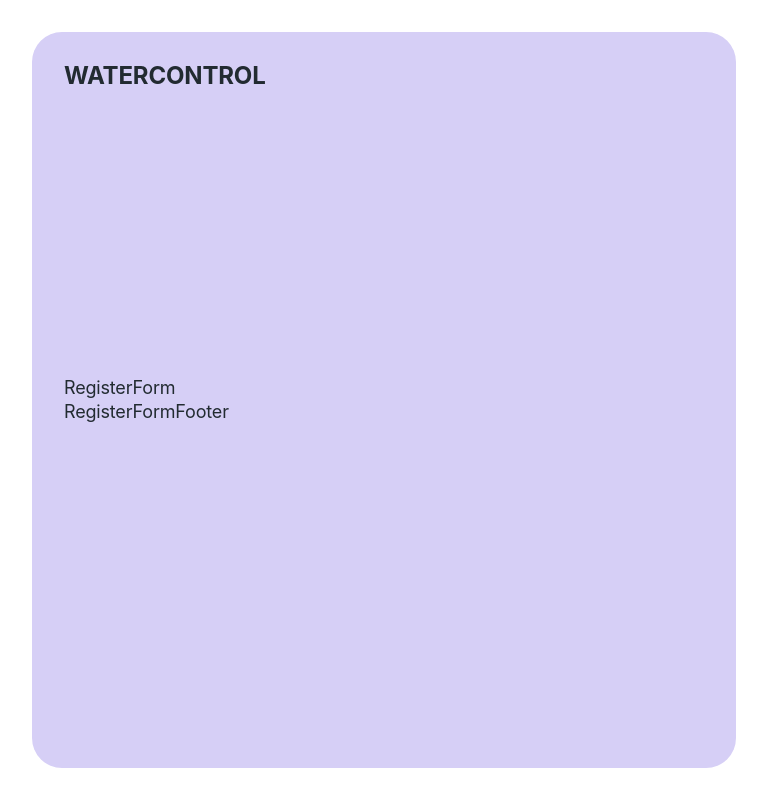
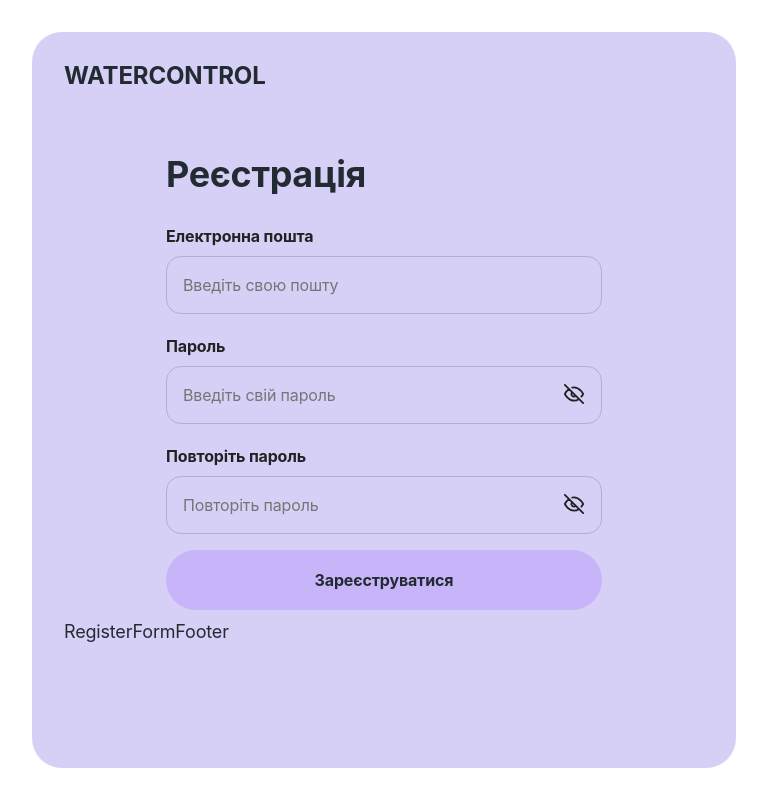
Before and after one commit to PetroMazuryk/water-control-frontend, a React (Vite) app: page /water-control-frontend/register in a window 1280 px wide. Shown: the whole page, without its empty margins (256-1023 px from the left). Built offline with nearby package versions, Linux system fonts and the light colour scheme.

Commit message:
add a registration form

```diff
--- a/package.json
+++ b/package.json
@@ -12,13 +12,16 @@
     "format": "prettier --write ./src"
   },
   "dependencies": {
+    "@hookform/resolvers": "^3.9.1",
     "@vitejs/plugin-react-swc": "^3.3.2",
     "modern-normalize": "^2.0.0",
     "normalize.css": "^8.0.1",
     "react": "^18.2.0",
     "react-dom": "^18.2.0",
+    "react-hook-form": "^7.54.2",
     "react-router-dom": "^7.1.1",
-    "vite-plugin-svgr": "^3.2.0"
+    "vite-plugin-svgr": "^3.2.0",
+    "yup": "^1.6.1"
   },
   "devDependencies": {
     "@swc/cli": "^0.1.62",
--- /dev/null
+++ b/src/components/FormRegister/FormRegister.jsx
@@ -0,0 +1,172 @@
+import { useState } from 'react';
+import { useForm } from 'react-hook-form';
+import { yupResolver } from '@hookform/resolvers/yup';
+import * as Yup from 'yup';
+import sprite from '../../assets/sprite.svg';
+
+import css from './FormRegister.module.css';
+
+const FormRegister = () => {
+  const isLoading = false;
+  const [showPassword, setShowPassword] = useState(false);
+  const [showPasswordRepeat, setshowPasswordRepeat] = useState(false);
+
+  const schemaValidation = Yup.object({
+    email: Yup.string()
+      .required('Потрібна електронна адреса')
+      .email('Недійсна адреса електронної пошти'),
+    password: Yup.string()
+      .required('Потрібен пароль')
+      .min(7, 'Пароль має містити принаймні 7 символів')
+      .matches(
+        /^(?=.*[A-Za-z])(?=.*\d)[A-Za-z\d]{8,}$/,
+        'Пароль повинен містити принаймні одну літеру та одну цифру'
+      ),
+    repeatPassword: Yup.string()
+      .oneOf([Yup.ref('password')], 'Паролі мають збігатися')
+      .required('Будь ласка, підтвердьте свій пароль'),
+  });
+
+  const togglePasswordVisibility = () => {
+    setShowPassword(!showPassword);
+  };
+
+  const togglePasswordRepeatVisibility = () => {
+    setshowPasswordRepeat(!showPasswordRepeat);
+  };
+
+  const {
+    register,
+    handleSubmit,
+    formState: { errors },
+  } = useForm({ resolver: yupResolver(schemaValidation) });
+
+  const onSubmitForm = (data) => {
+    console.log(data);
+  };
+
+  return (
+    <div className={css.registerComponent}>
+      <form onSubmit={handleSubmit(onSubmitForm)}>
+        <h2 className={css.registerTitle}>Реєстрація</h2>
+        <div className={css.registerForm}>
+          <label className={css.registerLabel}>
+            Електронна пошта
+            <input
+              className={
+                errors.email?.message
+                  ? `${css.registerInputError}`
+                  : `${css.registerInput}`
+              }
+              {...register('email')}
+              placeholder="Введіть свою пошту"
+            />
+            {errors.email?.message ? (
+              <p className={css.registerErrorMessage}>
+                {errors.email?.message}
+              </p>
+            ) : (
+              ''
+            )}
+          </label>
+
+          <label className={css.registerLabel}>
+            <span>Пароль</span>
+            <span className={css.registerPassword}>
+              <input
+                type={showPassword ? 'text' : 'password'}
+                className={
+                  errors.password?.message
+                    ? `${css.registerInputError}`
+                    : `${css.registerInput}`
+                }
+                {...register('password')}
+                placeholder="Введіть свій пароль"
+              />
+              <button
+                className={css.passwordIconBtn}
+                type="button"
+                onClick={togglePasswordVisibility}
+              >
+                {showPassword === false ? (
+                  <svg className={css.passwordIcon}>
+                    <use xlinkHref={sprite + '#icon-eye-off'} />
+                  </svg>
+                ) : (
+                  <svg className={css.passwordIcon}>
+                    <use xlinkHref={sprite + '#icon-eye'} />
+                  </svg>
+                )}
+              </button>
+            </span>
+            {errors.password?.message ? (
+              <p className={css.registerErrorMessage}>
+                {errors.password?.message}
+              </p>
+            ) : (
+              ''
+            )}
+          </label>
+
+          <label className={css.registerLabel}>
+            <span>Повторіть пароль</span>
+            <span className={css.registerPassword}>
+              <input
+                type={showPasswordRepeat ? 'text' : 'password'}
+                className={
+                  errors.repeatPassword?.message
+                    ? `${css.registerInputError}`
+                    : `${css.registerInput}`
+                }
+                {...register('repeatPassword')}
+                placeholder="Повторіть пароль"
+              />
+              <button
+                className={css.passwordIconBtn}
+                type="button"
+                onClick={togglePasswordRepeatVisibility}
+              >
+                {showPasswordRepeat === false ? (
+                  <svg className={css.passwordIcon}>
+                    <use xlinkHref={sprite + '#icon-eye-off'} />
+                  </svg>
+                ) : (
+                  <svg className={css.passwordIcon}>
+                    <use xlinkHref={sprite + '#icon-eye'} />
+                  </svg>
+                )}
+              </button>
+            </span>
+            {errors.repeatPassword?.message ? (
+              <p className={css.registerErrorMessage}>
+                {errors.repeatPassword?.message}
+              </p>
+            ) : (
+              ''
+            )}
+          </label>
+        </div>
+        {isLoading ? (
+          <div className={css.registerLoader}>
+            <div height={44} width={44}>
+              Loading ...
+            </div>
+            .
+          </div>
+        ) : (
+          <div className={css.registerButtonsContainer}>
+            <button
+              disabled={isLoading && true}
+              className={css.registerBtn}
+              type="submit"
+            >
+              Зареєструватися
+            </button>
+          </div>
+        )}
+      </form>
+    </div>
+  );
+};
+
+export default FormRegister;
--- /dev/null
+++ b/src/components/FormRegister/FormRegister.module.css
@@ -0,0 +1,180 @@
+.registerComponent {
+  width: 100%;
+  margin: 0 auto;
+}
+
+.registerTitle {
+  margin-bottom: 32px;
+  font-weight: 700;
+  font-size: 32px;
+  line-height: 1;
+  letter-spacing: -0.01em;
+  color: var(--color-font-main);
+}
+
+.registerForm {
+  display: flex;
+  flex-direction: column;
+  gap: 16px;
+  margin-bottom: 16px;
+}
+
+.registerLabel {
+  display: flex;
+  flex-direction: column;
+  gap: 8px;
+  font-weight: 700;
+  font-size: 14px;
+  line-height: 1.28571;
+  letter-spacing: -0.01em;
+  color: var(--color-font-second);
+}
+
+.registerInput {
+  border: var(--border-form);
+  border-radius: 15px;
+  background-color: transparent;
+  padding-left: 16px;
+  padding-top: 16px;
+  padding-bottom: 16px;
+  font-size: 16px;
+  line-height: 1.5;
+  letter-spacing: -0.01em;
+  color: var(--color-font-second);
+
+  width: 100%;
+  outline: none;
+}
+
+.registerInput:focus {
+  border: var(--form-input-focus);
+}
+
+.registerInputError {
+  border: var(--border-form-error);
+  border-radius: 15px;
+  background-color: transparent;
+  padding-left: 16px;
+  padding-top: 16px;
+  padding-bottom: 16px;
+  font-size: 16px;
+  font-weight: 400;
+  line-height: 1.5;
+  letter-spacing: -0.01em;
+  color: var(--color-form-error);
+  width: 100%;
+  outline: none;
+}
+
+.registerErrorMessage {
+  font-size: 14px;
+  font-weight: 400;
+  line-height: 1.28571;
+  letter-spacing: -0.01em;
+  color: #ef5050;
+}
+
+.registerPassword {
+  position: relative;
+}
+
+.passwordIconBtn {
+  position: absolute;
+  right: 18px;
+  top: 18px;
+  padding: 0;
+  border: none;
+  background-color: transparent;
+  width: 20px;
+  height: 20px;
+}
+
+.passwordIcon {
+  width: 20px;
+  height: 20px;
+  fill: transparent;
+  stroke: var(--color-font-second);
+}
+
+.registerButtonsContainer {
+  display: flex;
+  flex-direction: column;
+  align-items: center;
+  justify-content: center;
+  gap: 10px;
+  margin-bottom: 10px;
+}
+
+.registerBtn {
+  border-radius: 30px;
+  border: none;
+  padding: 16px;
+  width: 100%;
+  font-weight: 700;
+  font-size: 14px;
+  line-height: 1.28571;
+  letter-spacing: -0.01em;
+  color: var(--color-font-main);
+  background-color: var(--color-second-bg);
+}
+
+.registerLoader {
+  width: 100%;
+  display: flex;
+  justify-content: center;
+  align-items: center;
+  margin-top: 32px;
+  margin-bottom: 16px;
+}
+
+.registerBtn:hover,
+.registerBtn:focus {
+  background-color: var(--color-second-bg-hover);
+}
+
+@media screen and (min-width: 768px) {
+  .registerComponent {
+    width: 436px;
+  }
+
+  .registerTitle {
+    font-size: 36px;
+    line-height: 1;
+  }
+
+  .registerForm {
+    gap: 20px;
+  }
+
+  .registerLabel {
+    font-size: 16px;
+    line-height: 1.5;
+  }
+
+  .registerInput {
+    font-size: 16px;
+    line-height: 1.5;
+  }
+
+  .registerInputError {
+    font-size: 16px;
+    line-height: 1.5;
+  }
+
+  .registerErrorMessage {
+    font-size: 14px;
+    line-height: 1.5;
+  }
+
+  .registerButtonsContainer {
+    flex-direction: row;
+    justify-content: center;
+    align-items: center;
+  }
+
+  .registerBtn {
+    padding: 18px;
+    font-size: 16px;
+    line-height: 1.5;
+  }
+}
--- a/src/pages/RegisterPage/RegisterPage.jsx
+++ b/src/pages/RegisterPage/RegisterPage.jsx
@@ -1,12 +1,14 @@
 import AdvantagesSection from '../../components/AdvantagesSection/AdvantagesSection';
 import FormWrapper from '../../components/FormWrapper/FormWrapper';
+import FormRegister from '../../components/FormRegister/FormRegister';
+
 import css from './RegisterPage.module.css';
 
 const RegisterPage = () => {
   return (
     <div className={css.registerPage}>
       <FormWrapper>
-        <div>RegisterForm</div>
+        <FormRegister />
         <div>RegisterFormFooter</div>
       </FormWrapper>
 
--- a/src/styles/variables.css
+++ b/src/styles/variables.css
@@ -6,5 +6,9 @@
   --color-second-bg-hover: #927bc6;
   --color-accent: #4eca56;
   --white: #ffffff;
+  --form-input-focus: 1px solid rgba(47, 47, 47, 0.4);
+  --color-form-error: #ef5050;
+  --border-form: 1px solid rgba(47, 47, 47, 0.2);
+  --border-form-error: 1px solid #ef5050;
   --transition-color: 300ms cubic-bezier(0.4, 0, 0.2, 1);
 }
```
Also changed, not shown: 1 other file (tests, documents, lock files or other folders).
